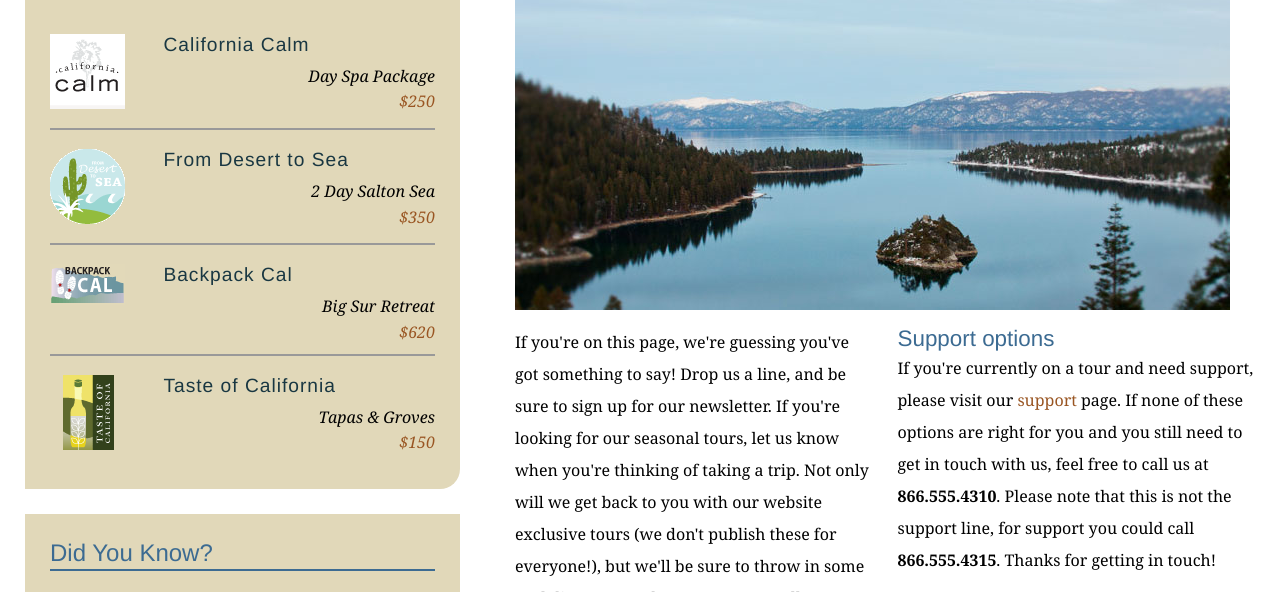
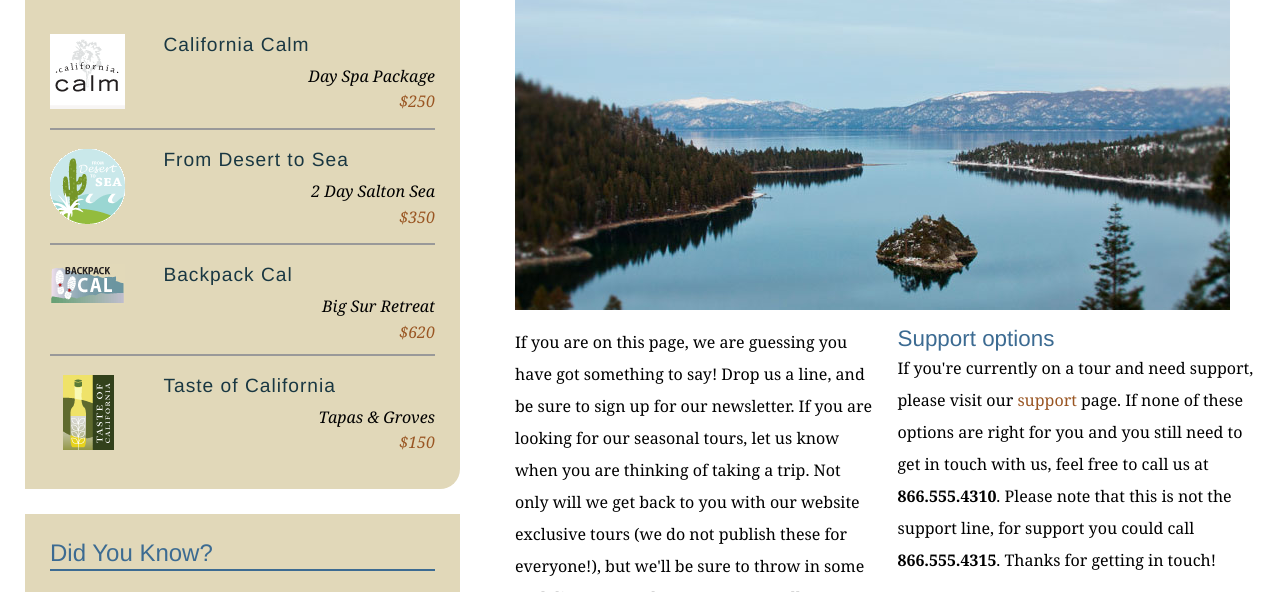
Before and after one commit to darkdim/learnGit, a plain HTML site: page contact.html in a window 1280 px wide. Shown: the part 342-934 px from the top of the page. Drawn offline with Linux system fonts and the light colour scheme.

Commit message:
Removed contractions from contact page text

```diff
--- a/contact.html
+++ b/contact.html
@@ -68,7 +68,7 @@
           <h1>Get in touch</h1>
           <img src="assets/images/emerald_bay.jpg" alt="Beautiful Lake Tahoe" class="articleImage" />
           <div class="multiCol">
-            <p>If you're on this page, we're guessing you've got something to say! Drop us a line, and be sure to sign up for our newsletter. If you're looking for our seasonal tours,  let us know when you're thinking of taking a trip. Not only will we get back to you with our website exclusive tours (we don't publish these for everyone!), but we'll be sure to throw in some cool discounts and tour extras as well.</p>
+            <p>If you are on this page, we are guessing you have got something to say! Drop us a line, and be sure to sign up for our newsletter. If you are looking for our seasonal tours,  let us know when you are thinking of taking a trip. Not only will we get back to you with our website exclusive tours (we do not publish these for everyone!), but we'll be sure to throw in some cool discounts and tour extras as well.</p>
 
             <h2>Support options</h2>
             <p>If you're currently on a tour and need support, please visit our <a href="support.html">support</a> page. If none of these options are right for you and you still need to get in touch with us, feel free to call us at<span class="phone"> <strong>866.555.4310</strong>. Please note that this is not the support line, for support you could call </span><strong>866.555.4315</strong>. Thanks for getting in touch!</p>
```
